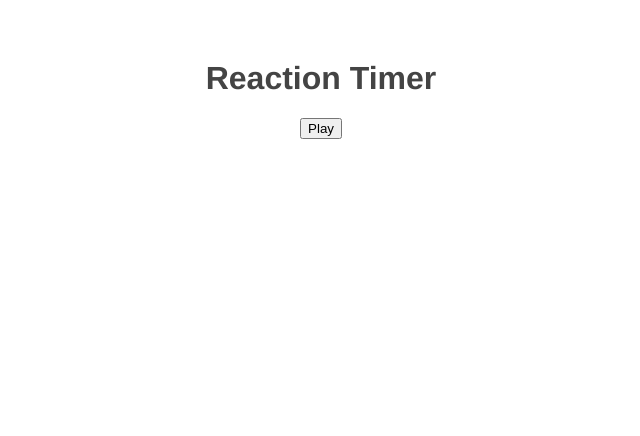
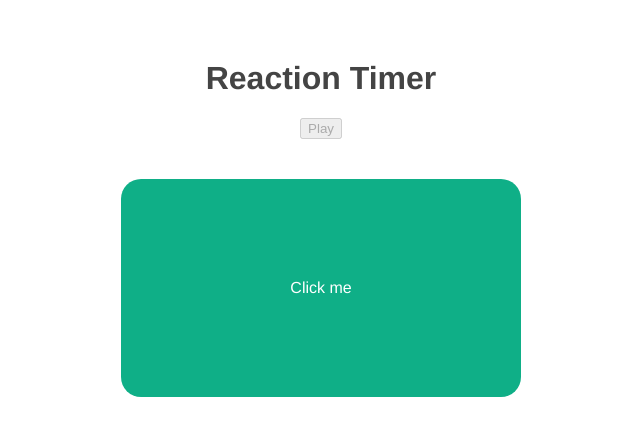
Before and after one commit to jacques-navarro/reaction-timer, a Vue app: page / in a window 1280 px wide. Both pictures are taken after a click on the button "Play". Shown: the top 436 px of the page, without its empty margins (319-959 px from the left). Built offline with nearby package versions, Linux system fonts and the light colour scheme.

Commit message:
Add Block component

```diff
--- a/src/App.vue
+++ b/src/App.vue
@@ -1,12 +1,15 @@
 <template>
   <h1>Reaction Timer</h1>
-  <button @click="start">Play</button>
+  <button @click="start" :disabled="isPlaying">Play</button>
+  <Block v-if="isPlaying" :delay="delay"/>
 </template>
 
 <script>
+import Block from "./components/Block.vue";
+
 export default {
   name: "App",
-  components: {},
+  components: { Block },
 
   data() {
     return {
@@ -17,9 +20,9 @@
 
   methods: {
     start() {
-      this.delay = Math.floor(Math.random() * 5000) + 2000
-      this.isPlaying = true
-      console.log(`Delay: ${this.delay}`)
+      this.delay = Math.floor(Math.random() * 5000) + 2000;
+      this.isPlaying = true;
+      console.log(`Delay: ${this.delay}`);
     },
   },
 };
--- /dev/null
+++ b/src/components/Block.vue
@@ -0,0 +1,21 @@
+<template>
+  <div class="block">Click me</div>
+</template>
+
+<script>
+export default {
+  props: ["delay"],
+};
+</script>
+
+<style>
+.block {
+  width: 400px;
+  border-radius: 20px;
+  background: #0faf87;
+  color: white;
+  text-align: center;
+  padding: 100px 0;
+  margin: 40px auto;
+}
+</style>
```
